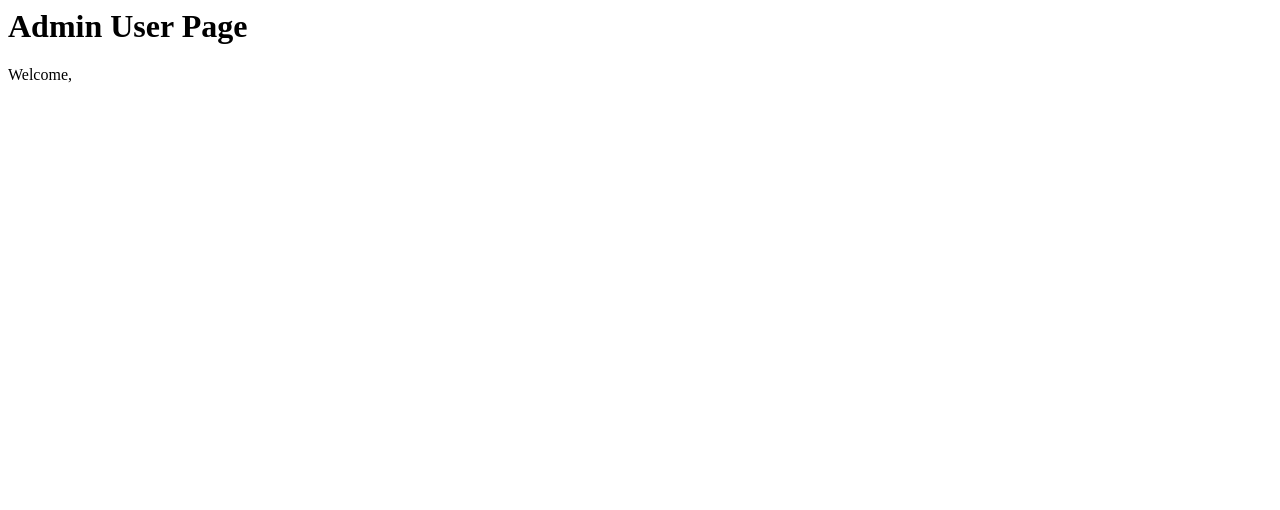
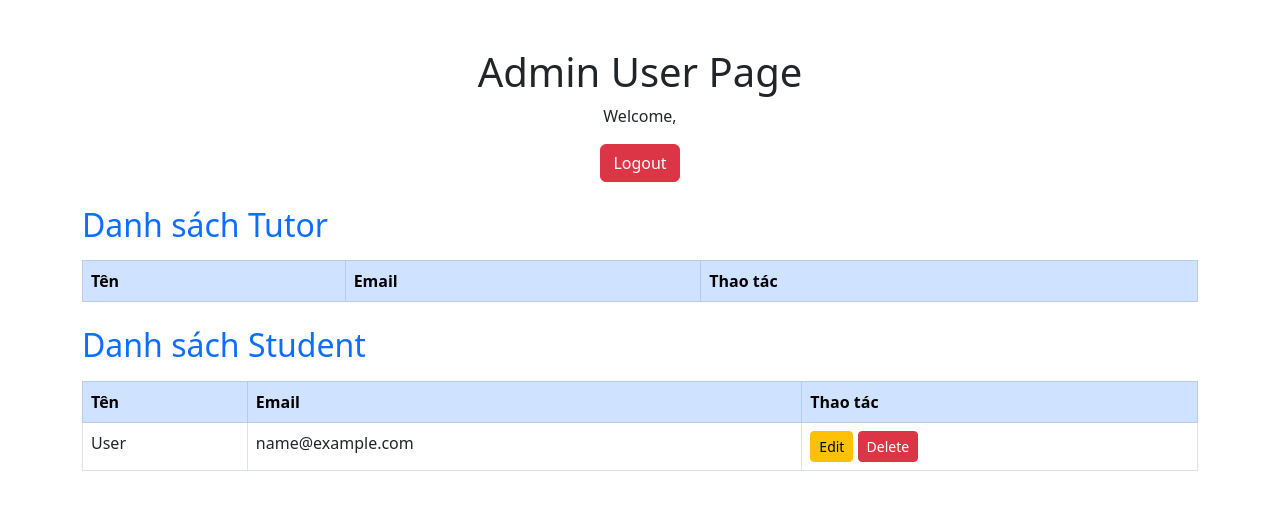
Before and after one commit to toanvkht/ProjectS, a Node server app: page /userpage/admin in a window 1280 px wide. Shown: the top 510 px of the page. Run offline with Node 20, Linux system fonts and the light colour scheme; tables that the repository leaves empty hold one stand-in row (values such as "Sample post"); lists and menus that the app fills with data are empty; some libraries are stand-ins or nearby versions.

Commit message:
save 2st

```diff
--- a/app.js
+++ b/app.js
@@ -30,6 +30,14 @@ app.use(express.json());
 app.use(express.urlencoded({ extended: false }));
 app.use(cookieParser());
 app.use(express.static(path.join(__dirname, 'public')));
+
+// Middleware kiểm tra xác thực
+function ensureAuthenticated(req, res, next) {
+  if (req.isAuthenticated()) {
+    return next();
+  }
+  res.redirect('/auth/login');
+}
 
 // Cấu hình session (nên đặt trước khi khởi tạo Passport)
 app.use(session({
@@ -65,10 +73,10 @@ app.use('/auth', authRoutes);
 app.use('/tutor', tutorRoutes);
 app.use('/message', messageRoutes);
 app.use('/appointment', appointmentRoutes);
-app.use('/document', documentRoutes); // Đảm bảo rằng bạn đã thêm dòng này
+app.use('/document', documentRoutes);
 app.use('/blog', blogRoutes);
 app.use('/dashboard', dashboardRoutes);
-app.use('/userpage', userpageRoutes); // Thêm dòng này
+app.use('/userpage', userpageRoutes);
 
 // catch 404 and forward to error handler
 app.use(function(req, res, next) {
--- a/routes/userpage.js
+++ b/routes/userpage.js
@@ -1,16 +1,27 @@
 const express = require('express');
 const router = express.Router();
+const User = require('../models/Users');
 
-router.get('/admin', (req, res) => {
-    res.render('userpage/admin', { user: req.user });
+// Hiển thị trang admin với danh sách tutor và student
+router.get('/admin', async (req, res) => {
+  try {
+    const tutors = await User.find({ role: 'tutor' });
+    const students = await User.find({ role: 'student' });
+    res.render('userpage/admin', { user: req.user, tutors, students });
+  } catch (err) {
+    console.error(err);
+    res.status(500).send('Lỗi server khi lấy danh sách người dùng');
+  }
 });
 
+// Hiển thị trang tutor
 router.get('/tutor', (req, res) => {
-    res.render('userpage/tutor', { user: req.user });
+  res.render('userpage/tutor', { user: req.user });
 });
 
+// Hiển thị trang student
 router.get('/student', (req, res) => {
-    res.render('userpage/student', { user: req.user });
+  res.render('userpage/student', { user: req.user });
 });
 
 module.exports = router;
--- a/views/userpage/admin.hbs
+++ b/views/userpage/admin.hbs
@@ -1,4 +1,74 @@
-{{#>layouts }}
-<h1>Admin User Page</h1>
-<p>Welcome, {{user.fullname}}</p>
-{{/layouts }}
+<!DOCTYPE html>
+<html lang="vi">
+<head>
+    <meta charset="UTF-8">
+    <meta name="viewport" content="width=device-width, initial-scale=1.0">
+    <title>Admin User Page</title>
+    <link href="https://cdn.jsdelivr.net/npm/bootstrap@5.3.0/dist/css/bootstrap.min.css" rel="stylesheet">
+</head>
+<body>
+    <div class="container mt-5">
+        <h1 class="text-center">Admin User Page</h1>
+        <p class="text-center">Welcome, {{user.fullname}}</p>
+        <div class="text-center">
+            <a href="/auth/logout" class="btn btn-danger">Logout</a>
+        </div>
+
+        <div class="mt-4">
+            <h2 class="text-primary">Danh sách Tutor</h2>
+            <table class="table table-hover table-bordered mt-3">
+                <thead class="table-primary">
+                    <tr>
+                        <th>Tên</th>
+                        <th>Email</th>
+                        <th>Thao tác</th>
+                    </tr>
+                </thead>
+                <tbody>
+                    {{#each tutors}}
+                    <tr>
+                        <td>{{this.fullname}}</td>
+                        <td>{{this.email}}</td>
+                        <td>
+                            <a href="/userpage/edit/{{this._id}}" class="btn btn-sm btn-warning">Edit</a>
+                            <form action="/userpage/delete/{{this._id}}" method="post" class="d-inline">
+                                <input type="hidden" name="role" value="tutor">
+                                <button type="submit" class="btn btn-sm btn-danger">Delete</button>
+                            </form>
+                        </td>
+                    </tr>
+                    {{/each}}
+                </tbody>
+            </table>
+        </div>
+
+        <div class="mt-4">
+            <h2 class="text-primary">Danh sách Student</h2>
+            <table class="table table-hover table-bordered mt-3">
+                <thead class="table-primary">
+                    <tr>
+                        <th>Tên</th>
+                        <th>Email</th>
+                        <th>Thao tác</th>
+                    </tr>
+                </thead>
+                <tbody>
+                    {{#each students}}
+                    <tr>
+                        <td>{{this.fullname}}</td>
+                        <td>{{this.email}}</td>
+                        <td>
+                            <a href="/userpage/edit/{{this._id}}" class="btn btn-sm btn-warning">Edit</a>
+                            <form action="/userpage/delete/{{this._id}}" method="post" class="d-inline">
+                                <input type="hidden" name="role" value="student">
+                                <button type="submit" class="btn btn-sm btn-danger">Delete</button>
+                            </form>
+                        </td>
+                    </tr>
+                    {{/each}}
+                </tbody>
+            </table>
+        </div>
+    </div>
+</body>
+</html>
```
Also changed, not shown: routes/auth.js (+8 -6 lines), views/userpage/student.hbs (+18 -4 lines), views/userpage/tutor.hbs (+18 -4 lines).
